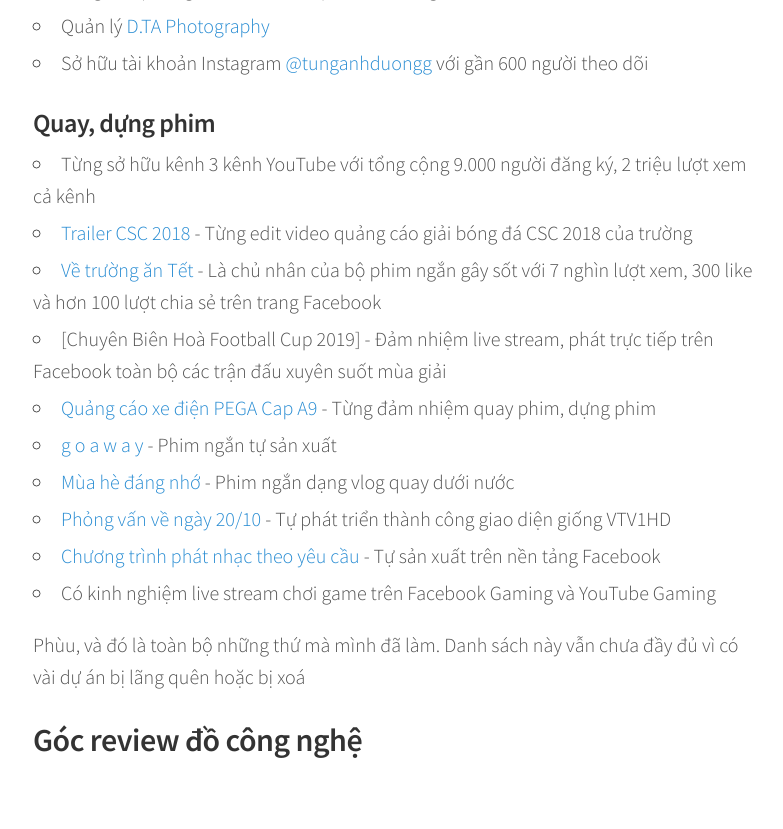
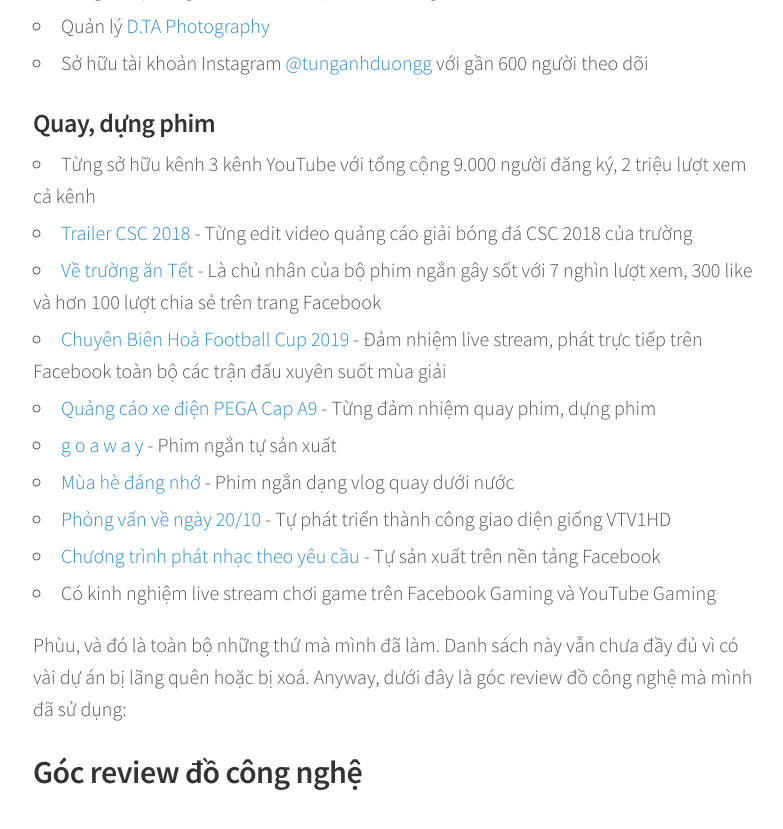
Before and after one commit to duongtunganh/duongtunganh, a Jekyll site: the page built from my-stuff.md, in a window 1280 px wide and 900 px high, scrolled down 1952 px. Shown: the top 829 px of the window, without its empty margins (247-1030 px from the left). Built offline with Jekyll 4.4.1, drawn with Linux system fonts in a browser that asks for light colours.

Commit message:
Update my-stuff.md

```diff
--- a/my-stuff.md
+++ b/my-stuff.md
@@ -45,7 +45,7 @@
 * Từng sở hữu kênh 3 kênh YouTube với tổng cộng 9.000 người đăng ký, 2 triệu lượt xem cả kênh
 * [Trailer CSC 2018](https://www.facebook.com/thethaoCBH/videos/754298951578525/) - Từng edit video quảng cáo giải bóng đá CSC 2018 của trường
 * [Về trường ăn Tết](https://www.facebook.com/chnmagazine/videos/684267841967277/) - Là chủ nhân của bộ phim ngắn gây sốt với 7 nghìn lượt xem, 300 like và hơn 100 lượt chia sẻ trên trang Facebook
-* [Chuyên Biên Hoà Football Cup 2019] - Đảm nhiệm live stream, phát trực tiếp trên Facebook toàn bộ các trận đấu xuyên suốt mùa giải
+* [Chuyên Biên Hoà Football Cup 2019](https://www.facebook.com/pg/ChuyenBienHoaFC/videos/) - Đảm nhiệm live stream, phát trực tiếp trên Facebook toàn bộ các trận đấu xuyên suốt mùa giải
 * [Quảng cáo xe điện PEGA Cap A9](https://www.youtube.com/watch?v=eGu405cksdQ) - Từng đảm nhiệm quay phim, dựng phim
 * [g o  a w a y](https://www.youtube.com/watch?v=Nv3rVIDcGhI) - Phim ngắn tự sản xuất
 * [Mùa hè đáng nhớ](https://www.facebook.com/tunna.duong/videos/vb.100025160405724/163984867783526/) - Phim ngắn dạng vlog quay dưới nước
@@ -53,6 +53,6 @@
 * [Chương trình phát nhạc theo yêu cầu](https://www.facebook.com/tunna.duong/videos/) - Tự sản xuất trên nền tảng Facebook
 * Có kinh nghiệm live stream chơi game trên Facebook Gaming và YouTube Gaming
 
-Phùu, và đó là toàn bộ những thứ mà mình đã làm. Danh sách này vẫn chưa đầy đủ vì có vài dự án bị lãng quên hoặc bị xoá
+Phùu, và đó là toàn bộ những thứ mà mình đã làm. Danh sách này vẫn chưa đầy đủ vì có vài dự án bị lãng quên hoặc bị xoá. Anyway, dưới đây là góc review đồ công nghệ mà mình đã sử dụng:
 
 ## Góc review đồ công nghệ
```
